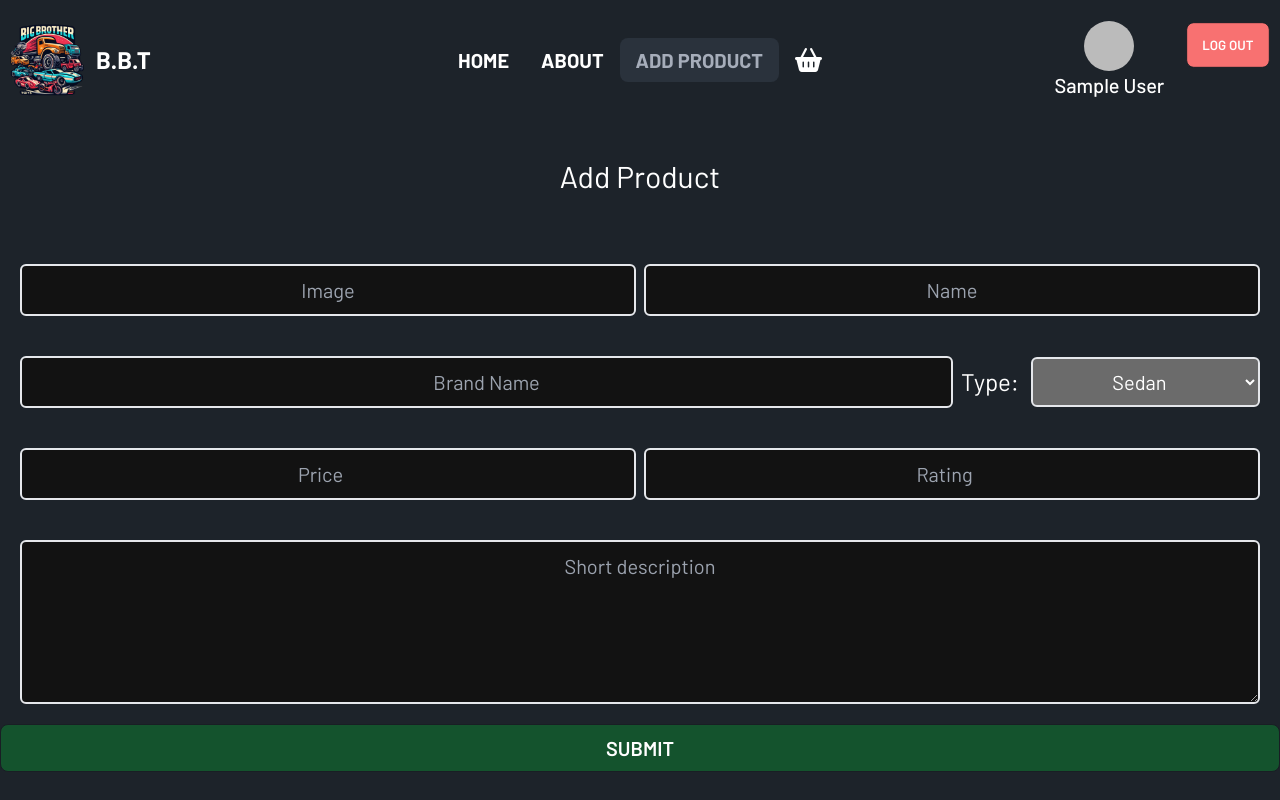
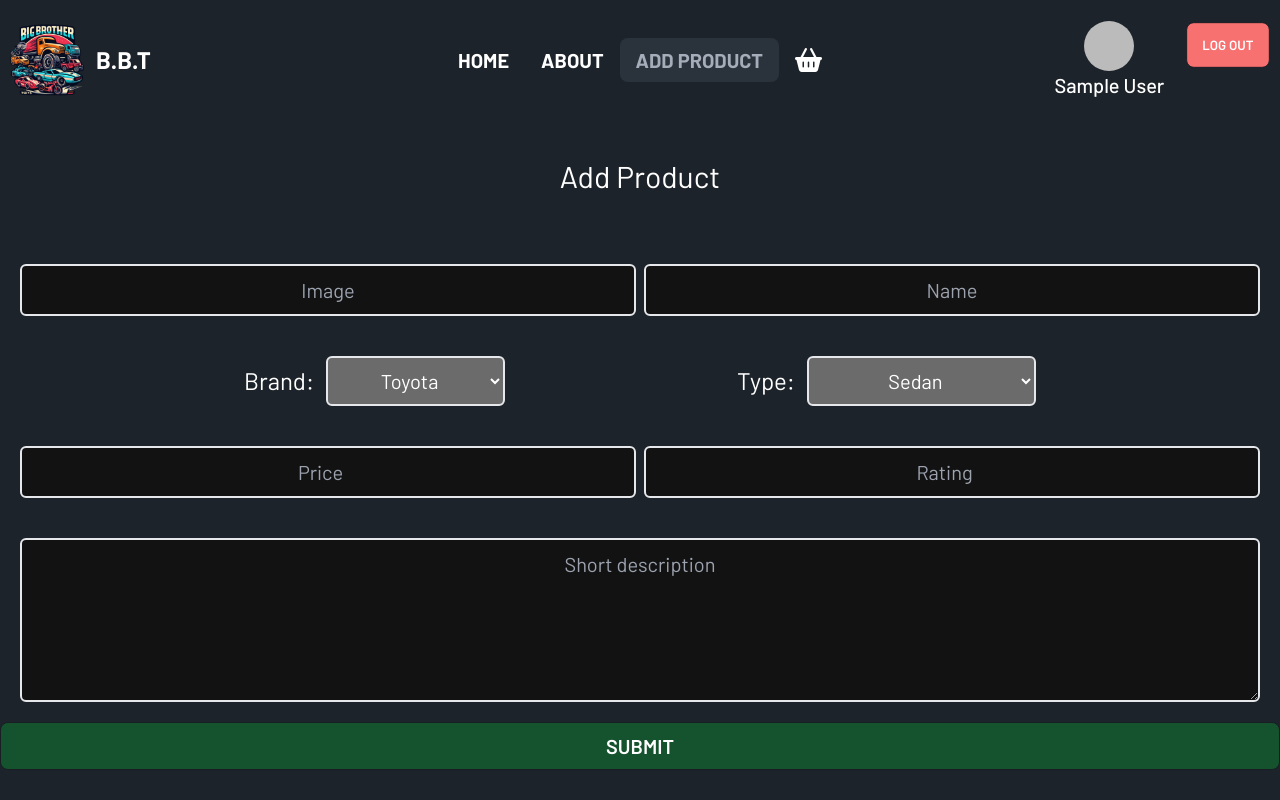
Before and after one commit to JubayerRahman/BBT-Client, a React (Vite) app: page /add-product in a window 1280 px wide. Shown: the top 800 px of the page. Built offline with nearby package versions, Linux system fonts and the light colour scheme; no server answers; sample sign-in values are in the browser's storage.

Commit message:
added privt routes and just added adding products on the database

```diff
--- a/src/Components/HomeProducts/HomeProducts.jsx
+++ b/src/Components/HomeProducts/HomeProducts.jsx
@@ -28,7 +28,7 @@ const HomeProducts = () => {
                     <p>{brand.description}</p>
                 </div>
               <div className=" w-[50%] h-[100px]">
-                <Link className="h-full w-[100%]" to={`${brand.id}`}>
+                <Link className="h-full w-[100%]" to={`${brand.name}`}>
                     <button className="btn bg-[#FF2A39] text-white text-3xl  h-[100%] w-[100%]"><i className="fa-solid fa-arrow-right"></i></button>
                 </Link>
               </div>
--- a/src/Components/PrivateRoutes/PrivateRoutes.jsx
+++ b/src/Components/PrivateRoutes/PrivateRoutes.jsx
@@ -3,7 +3,8 @@ import { useContext } from 'react'
 import { AuthContent } from '../../Pages/AuthProvider/AuthProvider'
 import { Navigate, useLocation } from 'react-router-dom'
 
-const PrivateRoutes = ({childern}) => {
+const PrivateRoutes = ({children}) => {
+    // console.log(childern);
     const{user, Loader} = useContext(AuthContent)
     const locationtoGo = useLocation()
 
@@ -18,7 +19,7 @@ const PrivateRoutes = ({childern}) => {
     if(user == null){
         return <Navigate state={locationtoGo.pathname} to="/log-in"/>
     }
-  return childern
+  return children
 }
 
 export default PrivateRoutes
--- a/src/Components/SliderAdvertisement/SliderAdvertisement.jsx
+++ b/src/Components/SliderAdvertisement/SliderAdvertisement.jsx
@@ -33,13 +33,13 @@ const SliderAdvertisement = () => {
     <div className='mt-[50px] mb-[100px]'>
       <Carousel
       swipeable={true}
-      draggable={false}
+      draggable={true}
       showDots={false}
       responsive={responsive}
       infinite={true}
-      autoPlaySpeed={1000}
+      autoPlaySpeed={500}
       keyBoardControl={true}
-      customTransition="all .5"
+      customTransition="all .5 ease-out"
       transitionDuration={500}
       containerClass="carousel-container"
       // removeArrowOnDeviceType={["tablet", "mobile"]}
--- a/src/Pages/AddProduct/AddProduct.jsx
+++ b/src/Pages/AddProduct/AddProduct.jsx
@@ -1,3 +1,4 @@
+import Swal from "sweetalert2"
 
 
 const AddProduct = () => {
@@ -13,8 +14,26 @@ const AddProduct = () => {
     const rating = e.target.rating.value
     const shortDescription = e.target.ShortDescription.value
 
+
+
     const Product ={Image, name, brandName, type, price, rating, shortDescription}
-    console.log(Product);
+
+    fetch("http://localhost:5000/products",{
+      method:"POST",
+      headers:{
+        "content-type":"application/json"
+      },
+      body: JSON.stringify(Product)
+    })
+    .then(res => res.json())
+    .then(data =>{
+      if(data.acknowledged){
+        Swal.fire({
+          title:"Product added successfully",
+          icon:"success"
+        })
+      }
+    })
   }
 
   return (
@@ -25,8 +44,19 @@ const AddProduct = () => {
           <input className=" w-full md:w-[50%] p-[10px] border-2 rounded-md text-white text-center text-xl" type='text' placeholder='Image' name='Image'/>
           <input className="w-full md:w-[50%] p-[10px] border-2 rounded-md text-white text-center text-xl" type='text' placeholder='Name' name='name'/>
         </div>
-        <div className='col2 w-full flex flex-col md:flex-row  gap-2 justify-between p-[20px]'>
-          <input className="w-full md:w-[85%] p-[10px] border-2 rounded-md text-white text-center text-xl" type='text' placeholder='Brand Name' name='brandName'/>
+        <div className='col2 w-full flex flex-col md:flex-row  gap-2 justify-evenly p-[20px]'>
+          <div className=" flex justify-center md:justify-end items-center md:gap-3">
+            <label className="text-2xl text-white"  htmlFor='type'>Brand:</label>
+            <select className="p-[10px] border-2 rounded-md text-white text-center text-xl" name="brandName" id='type'>
+              <option value="Toyota">Toyota</option>
+              <option value="Ford">Ford</option>
+              <option value="Mahindra">Mahindra</option>
+              <option value="Honda">Honda</option>
+              <option value="BMW">BMW</option>
+              <option value="BMW">BMW</option>
+              <option value="Mercedes-Benz">Mercedes-Benz</option>
+            </select>
+          </div>
           <div className=" flex justify-center md:justify-end items-center md:gap-3">
             <label className="text-2xl text-white"  htmlFor='type'>Type:</label>
             <select className="p-[10px] border-2 rounded-md text-white text-center text-xl" name="type" id='type'>
--- a/src/Pages/Brands/Brands.jsx
+++ b/src/Pages/Brands/Brands.jsx
@@ -1,9 +1,10 @@
 import React from 'react'
+import SliderAdvertisement from '../../Components/SliderAdvertisement/SliderAdvertisement'
 
 const Brands = () => {
   return (
     <div>
-      <h1>I am Brands page</h1>
+      <SliderAdvertisement/>
     </div>
   )
 }
--- a/src/main.jsx
+++ b/src/main.jsx
@@ -33,7 +33,7 @@ const routes = createBrowserRouter([
       },
       {
         path:"/add-product",
-        element: <AddProduct/>
+        element: <PrivateRoutes><AddProduct/></PrivateRoutes>
       },
       {
         path:"/cart",
```
